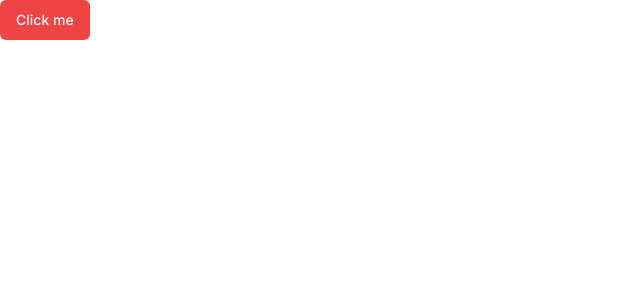
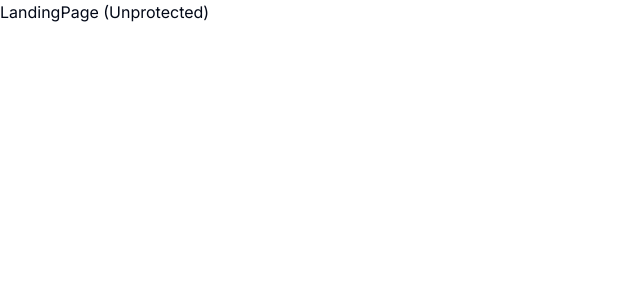
Before and after one commit to MainaJoseph/ai-dashboard, a Next.js app: page / in a window 1280 px wide. Shown: the top 300 px of the page, without its empty margins (0-640 px from the left). Built offline with nearby package versions, Linux system fonts and the light colour scheme.

Commit message:
configure next routes

```diff
--- /dev/null
+++ b/app/(dasboard)/(routes)/dashboard/page.tsx
@@ -0,0 +1,8 @@
+
+
+
+export default function DashboardPage() {
+  return (
+<p>Dasboard Page (protected)</p>
+  )
+}
--- /dev/null
+++ b/app/(landing)/page.tsx
@@ -0,0 +1,9 @@
+const LandingPage = () =>{
+    return (
+<div>
+    LandingPage (Unprotected)
+</div>
+    );
+}
+
+export default LandingPage;
--- a/app/globals.css
+++ b/app/globals.css
@@ -1,6 +1,12 @@
 @tailwind base;
 @tailwind components;
 @tailwind utilities;
+
+html,
+body,
+:root {
+  height: 100%;
+}
 
 @layer base {
   :root {
--- a/app/layout.tsx
+++ b/app/layout.tsx
@@ -5,8 +5,8 @@ import { Inter } from 'next/font/google'
 const inter = Inter({ subsets: ['latin'] })
 
 export const metadata: Metadata = {
-  title: 'Create Next App',
-  description: 'Generated by create next app',
+  title: 'Nova',
+  description: 'AI Platform',
 }
 
 export default function RootLayout({
--- a/app/page.tsx
+++ /dev/null
@@ -1,8 +0,0 @@
-import { Button } from "@/components/ui/button"
-
-
-export default function Home() {
-  return (
-<Button variant="destructive">Click me</Button>
-  )
-}
```
